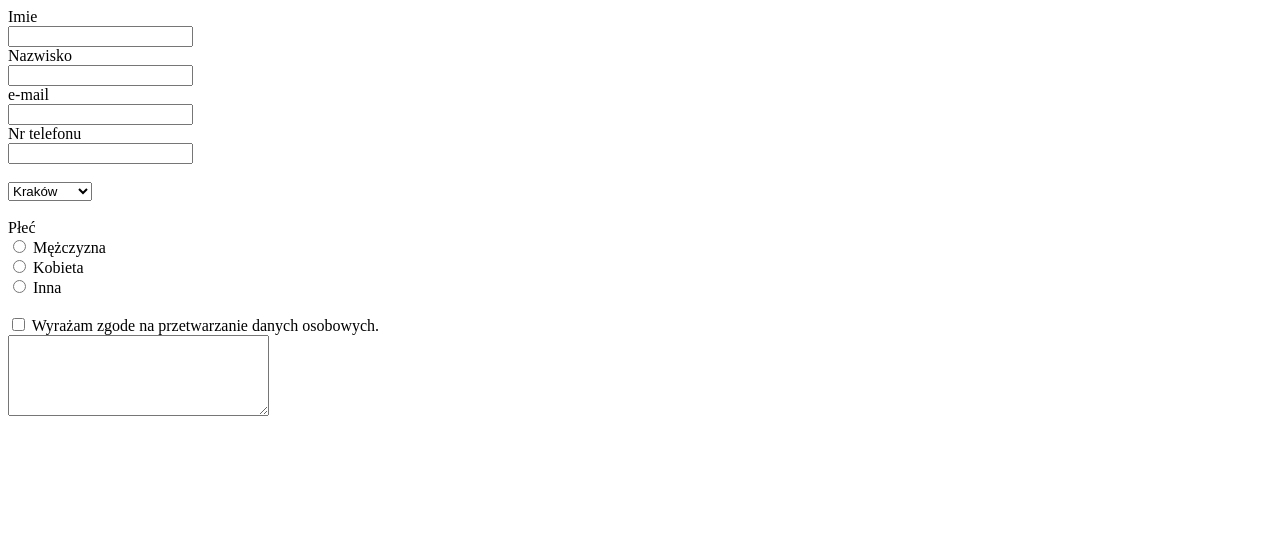
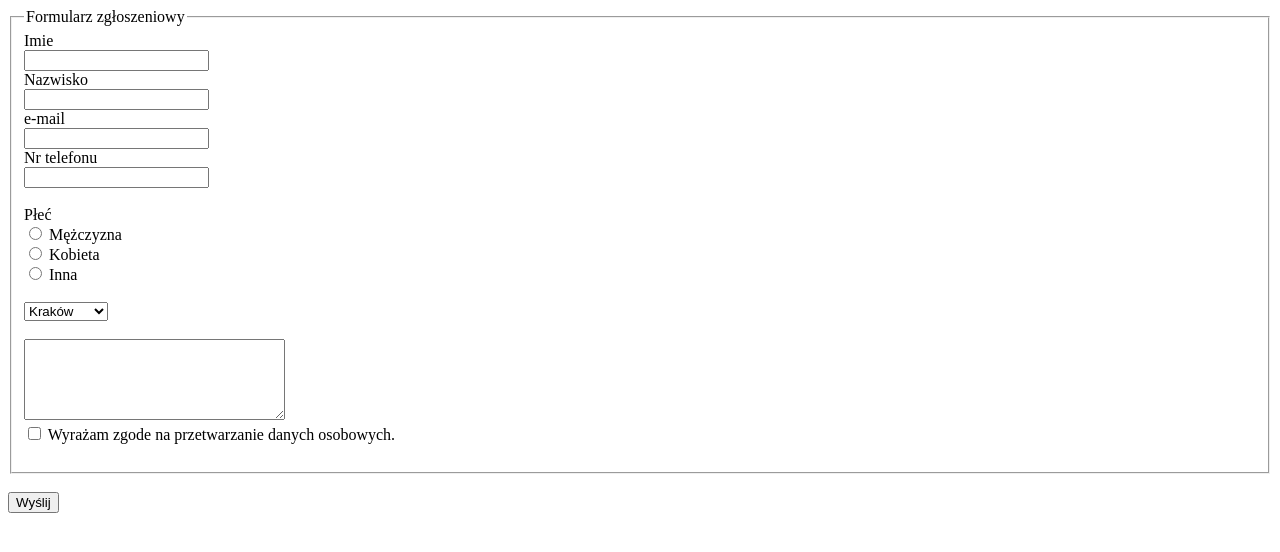
Before and after one commit to artur9501/artur9501.github.io, a plain HTML site: page zadania-domowe/zadanie1/index.html in a window 1280 px wide. Drawn offline with Linux system fonts and the light colour scheme.

Commit message:
dodanie buttona

```diff
--- a/zadania-domowe/zadanie1/index.html
+++ b/zadania-domowe/zadanie1/index.html
@@ -7,6 +7,9 @@
 </head>
 
 <body>
+    <form action="https://formspree.io/artur.mlody11@wp.pl" method="post">
+        <fieldset>
+            <legend>Formularz zgłoszeniowy</legend>
             <label for="imie">Imie</label><br/>
             <input type="text" name="name" id="nam"><br/>
             <label for="nazwisko">Nazwisko</label><br/>
@@ -15,22 +18,28 @@
             <input type="text" name="mail" id="name"><br/>
             <label for="telefon">Nr telefonu</label><br/>
             <input type="tel" name="tel" id="tel"><br/><br/>
-    <select>
-    <option value="krakow">Kraków</option>
-    <option value="warszawa">Warszawa</option>
-    <option value="gdansk">Gdańsk</option>
-    </select>
-    <br/><br/>
             <form action="">Płeć<br/>
                 <input type="radio"> Mężczyzna<br/>
                 <input type="radio"> Kobieta <br/>
                 <input type="radio"> Inna <br/>
             </form>
             <br/>
+            <select>
+            <option value="krakow">Kraków</option>
+            <option value="warszawa">Warszawa</option>
+            <option value="gdansk">Gdańsk</option>
+        </select>
+            <br/> <br/>
+            <textarea name="text" id="text" cols="30" rows="5"></textarea>
+            <br/>
             <form action="">
                 <input type="checkbox"> Wyrażam zgode na przetwarzanie danych osobowych.
             </form>
-    <textarea name="text" id="text" cols="30" rows="5"></textarea>
+            <br/>
+        </fieldset>
+        <br/>
+        <input type="submit" value="Wyślij">
+    </form>
 
 </body>
 
```
Lines whose indentation alone changed are shown as unchanged.
